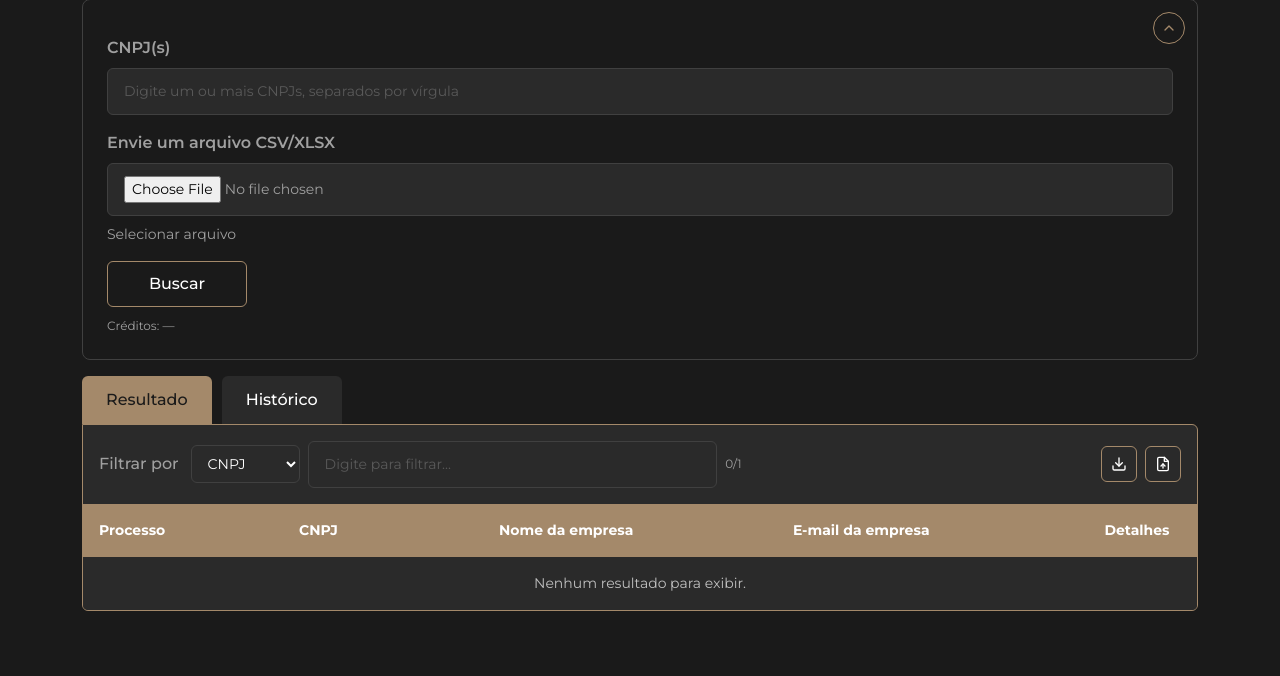
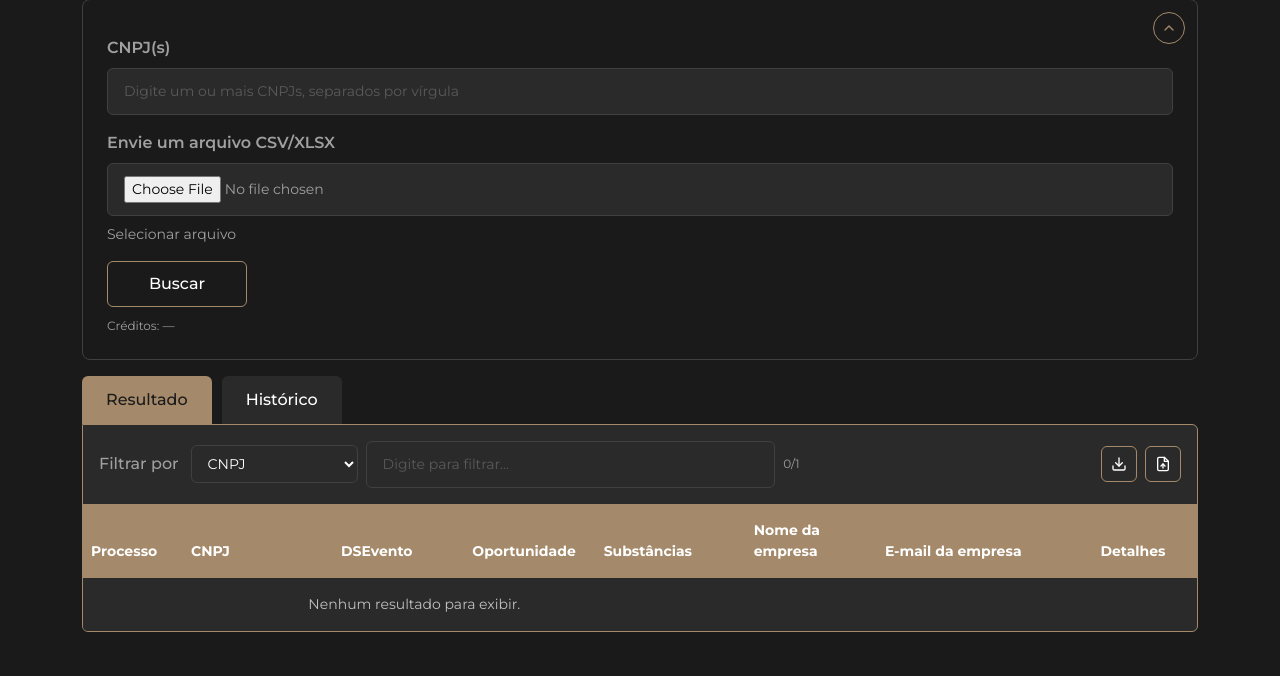
Before and after one commit to iigorvidall/consulta_cnpjs, a Django app: page / in a window 1280 px wide. Shown: the part 124-800 px from the top of the page. Run offline with Django 4.2, Linux system fonts and the light colour scheme; the visitor is signed in with stand-in values (Sample User, id 1); data that the repository does not hold is empty; some libraries are stand-ins or nearby versions.

Commit message:
feat: Adcionar colunas de Substancia, DSEvento e oportunidade

```diff
--- a/consulta/static/css/home.css
+++ b/consulta/static/css/home.css
@@ -313,6 +313,7 @@ a.ignea-button:focus {
     z-index: 2;
     background-color: var(--ignea-brown);
     color: var(--ignea-text);
+    padding-left: 8px !important;
 }
 
 /* Quebra de linha padrão (sem quebrar por caractere) */
@@ -384,37 +385,44 @@ a.ignea-button:focus {
 }
 
 /* Larguras fixas de colunas */
-/* Resultado: Processo(1) 200px, CNPJ(2) 200px, Email(4) 300px, Detalhes(5) 120px */
+/* Resultado: Processo(1)=150px, CNPJ(2)=150px, Substâncias(5)=150px, Email(7)=300px, Detalhes(8)=120px */
 #tab-resultado table thead th:nth-child(1),
 #tab-resultado table tbody td:nth-child(1) {
+    width: 100px;
+    min-width: 100px;
+    max-width: 100px;
+}
+
+#tab-resultado table thead th:nth-child(2),
+#tab-resultado table tbody td:nth-child(2) {
+    width: 150px;
+    min-width: 150px;
+    max-width: 150px;
+}
+
+#tab-resultado table thead th:nth-child(5),
+#tab-resultado table tbody td:nth-child(5) {
+    width: 150px;
+    min-width: 150px;
+    max-width: 150px;
+}
+
+#tab-resultado table thead th:nth-child(7),
+#tab-resultado table tbody td:nth-child(7) {
     width: 200px;
     min-width: 200px;
     max-width: 200px;
 }
 
-#tab-resultado table thead th:nth-child(2),
-#tab-resultado table tbody td:nth-child(2) {
-    width: 200px;
-    min-width: 200px;
-    max-width: 200px;
-}
-
-#tab-resultado table thead th:nth-child(4),
-#tab-resultado table tbody td:nth-child(4) {
-    width: 300px;
-    min-width: 300px;
-    max-width: 300px;
-}
-
-#tab-resultado table thead th:nth-child(5),
-#tab-resultado table tbody td:nth-child(5) {
+#tab-resultado table thead th:nth-child(8),
+#tab-resultado table tbody td:nth-child(8) {
     width: 120px;
     min-width: 120px;
     max-width: 120px;
     text-align: center;
 }
 
-/* Histórico: Data(1) 120px, Processo(2) 200px, CNPJ(3) 200px, Email(5) 300px, Detalhes(6) 120px */
+/* Histórico: Data(1)=120px, Processo(2)=150px, CNPJ(3)=150px, Substâncias(6)=150px, Email(8)=300px, Detalhes(9)=120px */
 #tab-historico table thead th:nth-child(1),
 #tab-historico table tbody td:nth-child(1) {
     width: 120px;
--- a/consulta/static/js/home.js
+++ b/consulta/static/js/home.js
@@ -151,6 +151,9 @@ document.getElementById('consultaForm').addEventListener('submit', async functio
             tr.innerHTML = `
                 <td style="padding:8px;">${r.processo || ''}</td>
                 <td style="padding:8px;">${cnpjVal}</td>
+                <td style=\"padding:8px;\">${r.dsevento || ''}</td>
+                <td style=\"padding:8px;\">${r.oportunidade || ''}</td>
+                <td style=\"padding:8px;\">${r.substancias || ''}</td>
                 <td style="padding:8px;">${r.nome || '-'}</td>
                 <td style="padding:8px;">${email}</td>
                 <td style="padding:8px; text-align:center;">
@@ -366,7 +369,9 @@ async function openDetailsModalForCNPJ(cnpj) {
         const addressLine = [addr.street, addr.number, addr.district].filter(Boolean).join(', ');
     const cityLine = [addr.city, addr.state, addr.zip].filter(Boolean).join(' - ');
     const countryName = (addr.country && addr.country.name) ? addr.country.name : null;
-    const municipality = (addr.municipality != null) ? String(addr.municipality) : null;
+    // Prefer the city name for municipality display; fall back to numeric IBGE code only if city is unavailable
+    const municipalityName = addr.city ? String(addr.city) : null;
+    const municipalityCode = (addr.municipality != null) ? String(addr.municipality) : null;
     const details = addr.details ? String(addr.details) : null;
     const emails = Array.isArray(data.emails) ? data.emails.map(e => e.address).filter(Boolean) : [];
     const phones = Array.isArray(data.phones) ? data.phones.map(p => `${p.type ? p.type+': ' : ''}${p.area||''} ${p.number||''}`.trim()).filter(Boolean) : [];
@@ -389,7 +394,11 @@ async function openDetailsModalForCNPJ(cnpj) {
     html += `<div class="kv"><strong>Atividade Principal:</strong> ${esc(mainAct)}</div>`;
         if (addressLine || cityLine) html += `<div class=\"kv\"><strong>Endereço:</strong> ${esc(addressLine)}${addressLine && cityLine ? ' - ' : ''}${esc(cityLine)}</div>`;
         if (details) html += `<div class=\"kv\"><strong>Complemento:</strong> ${esc(details)}</div>`;
-        if (municipality) html += `<div class=\"kv\"><strong>Município (IBGE):</strong> ${esc(municipality)}</div>`;
+        if (municipalityName) {
+            html += `<div class=\"kv\"><strong>Município:</strong> ${esc(municipalityName)}</div>`;
+        } else if (municipalityCode) {
+            html += `<div class=\"kv\"><strong>Município (IBGE):</strong> ${esc(municipalityCode)}</div>`;
+        }
         if (countryName) html += `<div class=\"kv\"><strong>País:</strong> ${esc(countryName)}</div>`;
     if (emails.length) html += `<div class="kv"><strong>E-mails:</strong> ${esc(emails.join(' | '))}</div>`;
     if (phones.length) html += `<div class="kv"><strong>Telefones:</strong> ${esc(phones.join(' | '))}</div>`;
@@ -455,9 +464,11 @@ function setupDelegatesAndFilters(){
         const digits = normalizeDigits(raw);
         const procMask = normalizeProcesso(raw);
         // Map col index per table layout
-        // Resultado: [Processo(0), CNPJ(1), Nome(2), Email(3)]
-        // Histórico: [Data(0), Processo(1), CNPJ(2), Nome(3), Email(4)]
-        const map = tbody.closest('#tab-resultado') ? {processo:0, cnpj:1, nome:2, email:3} : {processo:1, cnpj:2, nome:3, email:4};
+        // Resultado: [Processo(0), CNPJ(1), DSEvento(2), OPORTUNIDADE(3), Substâncias(4), Nome(5), Email(6), Detalhes(7)]
+        // Histórico: [Data(0), Processo(1), CNPJ(2), DSEvento(3), OPORTUNIDADE(4), Substâncias(5), Nome(6), Email(7), Detalhes(8)]
+        const map = tbody.closest('#tab-resultado')
+            ? { processo:0, cnpj:1, dsevento:2, oportunidade:3, substancias:4, nome:5, email:6 }
+            : { processo:1, cnpj:2, dsevento:3, oportunidade:4, substancias:5, nome:6, email:7 };
         const idx = map[field] ?? map['cnpj'];
         let visible = 0;
         rows.forEach(tr => {
--- a/consulta/templates/consulta/home.html
+++ b/consulta/templates/consulta/home.html
@@ -53,7 +53,7 @@
                                 style="color:var(--ignea-muted); font-weight:600;">CNPJ(s)</label>
                             <input id="cnpjs" name="cnpjs" type="text"
                                 placeholder="Digite um ou mais CNPJs, separados por vírgula" class="ignea-input"
-                                pattern="[0-9,\s-\/]*"
+                                pattern="[-0-9, /]*" inputmode="numeric"
                                 title="Apenas números, vírgulas, traços, barras e espaços são permitidos">
                         </div>
 
@@ -101,6 +101,9 @@
                         <select id="res-search-field" class="ignea-select">
                             <option value="processo">Processo</option>
                             <option value="cnpj" selected>CNPJ</option>
+                            <option value="dsevento">DSEvento</option>
+                            <option value="oportunidade">OPORTUNIDADE</option>
+                            <option value="substancias">Substâncias</option>
                             <option value="nome">Nome</option>
                             <option value="email">E-mail</option>
                         </select>
@@ -137,6 +140,9 @@
                                 <tr>
                                     <th class="p-3">Processo</th>
                                     <th class="p-3">CNPJ</th>
+                                    <th class="p-3">DSEvento</th>
+                                    <th class="p-3">Oportunidade</th>
+                                    <th class="p-3">Substâncias</th>
                                     <th class="p-3">Nome da empresa</th>
                                     <th class="p-3">E-mail da empresa</th>
                                     <th class="p-3" style="text-align:center;">Detalhes</th>
@@ -147,6 +153,9 @@
                                 <tr class="ignea-table-row">
                                     <td class="p-3">{{ r.processo }}</td>
                                     <td class="p-3">{{ r.cnpj }}</td>
+                                    <td class="p-3">{{ r.dsevento }}</td>
+                                    <td class="p-3">{{ r.oportunidade }}</td>
+                                    <td class="p-3">{{ r.substancias }}</td>
                                     <td class="p-3">{{ r.nome }}</td>
                                     <td class="p-3">{{ r.email|email_or_dash }}</td>
                                     <td class="p-3" style="text-align:center;">
@@ -182,6 +191,9 @@
                         <select id="his-search-field" class="ignea-select">
                             <option value="processo">Processo</option>
                             <option value="cnpj" selected>CNPJ</option>
+                            <option value="dsevento">DSEvento</option>
+                            <option value="oportunidade">OPORTUNIDADE</option>
+                            <option value="substancias">Substâncias</option>
                             <option value="nome">Nome</option>
                             <option value="email">E-mail</option>
                         </select>
@@ -235,6 +247,9 @@
                                     <th class="p-3">Data</th>
                                     <th class="p-3">Processo</th>
                                     <th class="p-3">CNPJ</th>
+                                    <th class="p-3">DSEvento</th>
+                                    <th class="p-3">OPORTUNIDADE</th>
+                                    <th class="p-3">Substâncias</th>
                                     <th class="p-3">Nome</th>
                                     <th class="p-3">E-mail</th>
                                     <th class="p-3" style="text-align:center;">Detalhes</th>
@@ -248,6 +263,9 @@
                                     <td class="p-3">{{ h.data|date:"d/m/y" }}</td>
                                     <td class="p-3">{{ item.processo }}</td>
                                     <td class="p-3">{{ item.cnpj }}</td>
+                                    <td class="p-3">{{ item.dsevento }}</td>
+                                    <td class="p-3">{{ item.oportunidade }}</td>
+                                    <td class="p-3">{{ item.substancias }}</td>
                                     <td class="p-3">{{ item.nome }}</td>
                                     <td class="p-3">{{ item.email|email_or_dash }}</td>
                                     <td class="p-3" style="text-align:center;">
@@ -296,7 +314,7 @@
     </div>
 
     <!-- Removido todo JS inline. O comportamento é carregado via arquivos em static. -->
-    <script src="{% static 'js/home.js' %}" defer></script>
+    <script src="{% static 'js/home.js' %}?v=4" defer></script>
 </body>
 
 </html>
--- a/consulta/views.py
+++ b/consulta/views.py
@@ -271,7 +271,12 @@ def _init_job_session(request, items):
 			p = (it.get('processo') or None)
 			key = (c, (p or '')) if c else None
 			if c and key not in seen:
-				normalized.append({'cnpj': c, 'processo': p})
+				payload = {'cnpj': c, 'processo': p}
+				# Preserve campos extras vindos do upload/entrada
+				for k in ('dsevento', 'oportunidade', 'substancias'):
+					if k in it and it[k] is not None:
+						payload[k] = it[k]
+				normalized.append(payload)
 				seen.add(key)
 		else:
 			c = clean_cnpj(it)
@@ -335,8 +340,21 @@ def jobs_start(request):
 						headers = [str(c.value).strip().lower() if c.value else '' for c in header_row]
 						keys = ['cnpj', 'cnpj/cpf', 'cnpj_cpf']
 						pkeys = ['processo', 'número do processo', 'numero do processo']
+						# extras
+						ds_keys = ['dsevento', 'ds evento', 'ds_evento']
+						op_keys = ['oportunidade']
+						sub_keys = ['substancias', 'substâncias', 'substancia']
 						cnpj_idx = None
 						proc_idx = None
+						ds_idx = None
+						op_idx = None
+						sub_idx = None
+						import unicodedata as _ud
+						def _norm(s):
+							if s is None: return ''
+							s = str(s)
+							s = _ud.normalize('NFKD', s).encode('ASCII', 'ignore').decode('ASCII')
+							return s.lower().strip()
 						for idx, h in enumerate(headers):
 							if any(k in h for k in keys):
 								cnpj_idx = idx
@@ -345,13 +363,36 @@ def jobs_start(request):
 							if any(k in h for k in pkeys):
 								proc_idx = idx
 								break
+						# extras
+						for idx, h in enumerate(headers):
+							hn = _norm(h)
+							if ds_idx is None and any(k in hn for k in ds_keys):
+								ds_idx = idx
+							if op_idx is None and any(k in hn for k in op_keys):
+								op_idx = idx
+							if sub_idx is None and any(k in hn for k in sub_keys):
+								sub_idx = idx
+						print(f"[UPLOAD-XLSX] Headers: {headers}")
+						print(f"[UPLOAD-XLSX] idx -> cnpj:{cnpj_idx} proc:{proc_idx} ds:{ds_idx} op:{op_idx} sub:{sub_idx}")
 						if cnpj_idx is not None:
 							for row in ws.iter_rows(min_row=2):
 								val = row[cnpj_idx].value if cnpj_idx < len(row) else ''
 								cnpj_val = clean_cnpj(str(val) if val is not None else '')
 								proc_val = (str(row[proc_idx].value).strip() if (proc_idx is not None and row[proc_idx].value) else None)
 								if len(cnpj_val) == 14:
-									items.append({'cnpj': cnpj_val, 'processo': proc_val})
+									item_payload = {'cnpj': cnpj_val, 'processo': proc_val}
+									# extras
+									try:
+										if ds_idx is not None:
+											item_payload['dsevento'] = str(row[ds_idx].value).strip() if row[ds_idx].value else None
+										if op_idx is not None:
+											item_payload['oportunidade'] = str(row[op_idx].value).strip() if row[op_idx].value else None
+										if sub_idx is not None:
+											item_payload['substancias'] = str(row[sub_idx].value).strip() if row[sub_idx].value else None
+									except Exception:
+										pass
+									print(f"[UPLOAD-XLSX] item -> proc:{item_payload.get('processo')} dsev:{item_payload.get('dsevento')} op:{item_payload.get('oportunidade')} sub:{item_payload.get('substancias')}")
+									items.append(item_payload)
 						else:
 							# Fallback: varre todas as células procurando padrões de CNPJ
 							pattern = re.compile(r"\d{2}\D?\d{3}\D?\d{3}\D?\d{4}\D?\d{2}")
@@ -377,12 +418,19 @@ def jobs_start(request):
 						# Tenta DictReader primeiro
 						try:
 							reader = _csv.DictReader(sio)
-							keys = ['cnpj', 'CNPJ', 'CNPJ/CPF', 'cnpj_cpf']
-							pkeys = ['processo', 'Processo', 'número do processo', 'numero do processo']
+							keys = ['cnpj', 'CNPJ', 'CNPJ/CPF', 'cnpj_cpf', 'NRCPFCNPJ', 'nrcpfcnpj', 'CNPJCPF']
+							pkeys = ['processo', 'Processo', 'número do processo', 'numero do processo', 'dsprocesso', 'DSProcesso']
+							ds_keys = ['dsevento', 'ds evento', 'ds_evento']
+							op_keys = ['oportunidade']
+							sub_keys = ['substancias', 'substâncias', 'substancia']
 							found_by_header = False
+							print(f"[UPLOAD-CSV] Headers: {reader.fieldnames}")
 							for row in reader:
 								matched_this_row = False
 								proc_val = None
+								dsevento_val = None
+								oportunidade_val = None
+								substancias_val = None
 								for key in row:
 									if key is None:
 										continue
@@ -394,19 +442,50 @@ def jobs_start(request):
 												if any(pk.lower() in k2.lower() for pk in pkeys):
 													proc_val = (row[k2] or '').strip()
 													break
-											items.append({'cnpj': cnpj_val, 'processo': proc_val})
+											# extras por cabeçalho
+											for k3 in row:
+												kn = (k3 or '').lower()
+												if dsevento_val is None and any(ds in kn for ds in ds_keys):
+													dsevento_val = (row[k3] or '').strip()
+												if oportunidade_val is None and any(op in kn for op in op_keys):
+													oportunidade_val = (row[k3] or '').strip()
+												if substancias_val is None and any(sb in kn for sb in sub_keys):
+													substancias_val = (row[k3] or '').strip()
+											payload = {'cnpj': cnpj_val, 'processo': proc_val, 'dsevento': dsevento_val, 'oportunidade': oportunidade_val, 'substancias': substancias_val}
+											print(f"[UPLOAD-CSV] row -> proc:{payload['processo']} dsev:{payload['dsevento']} op:{payload['oportunidade']} sub:{payload['substancias']}")
+											items.append(payload)
 											matched_this_row = True
 											found_by_header = True
 								if not matched_this_row:
 									# Fallback por linha: vasculha todos os valores
 									pattern = re.compile(r"\d{2}\D?\d{3}\D?\d{3}\D?\d{4}\D?\d{2}")
+									cnpj_candidates = []
 									for v in row.values():
 										if not v:
 											continue
 										for m in pattern.findall(str(v)):
 											digits = clean_cnpj(m)
 											if len(digits) == 14:
-												items.append({'cnpj': digits, 'processo': None})
+												cnpj_candidates.append(digits)
+									# tenta obter processo e extras por cabeçalho mesmo no fallback
+									for digits in cnpj_candidates:
+										proc_val = None
+										dsevento_val = None
+										oportunidade_val = None
+										substancias_val = None
+										for k2 in row:
+											if any(pk.lower() in k2.lower() for pk in pkeys):
+												proc_val = (row[k2] or '').strip()
+											kn = (k2 or '').lower()
+											if dsevento_val is None and any(ds in kn for ds in ds_keys):
+												dsevento_val = (row[k2] or '').strip()
+											if oportunidade_val is None and any(op in kn for op in op_keys):
+												oportunidade_val = (row[k2] or '').strip()
+											if substancias_val is None and any(sb in kn for sb in sub_keys):
+												substancias_val = (row[k2] or '').strip()
+										payload = {'cnpj': digits, 'processo': proc_val, 'dsevento': dsevento_val, 'oportunidade': oportunidade_val, 'substancias': substancias_val}
+										print(f"[UPLOAD-CSV:FALLBACK] row -> proc:{payload['processo']} dsev:{payload['dsevento']} op:{payload['oportunidade']} sub:{payload['substancias']}")
+										items.append(payload)
 						except Exception:
 							# Se DictReader não funcionar bem (csv caótico), usa csv.reader
 							sio.seek(0)
@@ -466,6 +545,12 @@ def jobs_step(request):
 	# anexa processo se existir
 	if isinstance(item, dict) and item.get('processo'):
 		resultado['processo'] = item['processo']
+	# propaga campos extras se vierem do upload
+	if isinstance(item, dict):
+		for k in ('dsevento', 'oportunidade', 'substancias'):
+			if k in item and item[k] is not None:
+				resultado[k] = item[k]
+	print(f"[JOB-STEP] cnpj:{cnpj} proc:{resultado.get('processo')} dsev:{resultado.get('dsevento')} op:{resultado.get('oportunidade')} sub:{resultado.get('substancias')}")
 	results.append(resultado)
 	processed += 1
 	job.update({'queue': queue, 'processed': processed, 'total': total, 'results': results})
```
Also changed, not shown: other parts of consulta/static/css/home.css (+33 -22 lines), consulta/services.py (+73 -9 lines), consulta/static/css/login.css (+80 -12 lines).
